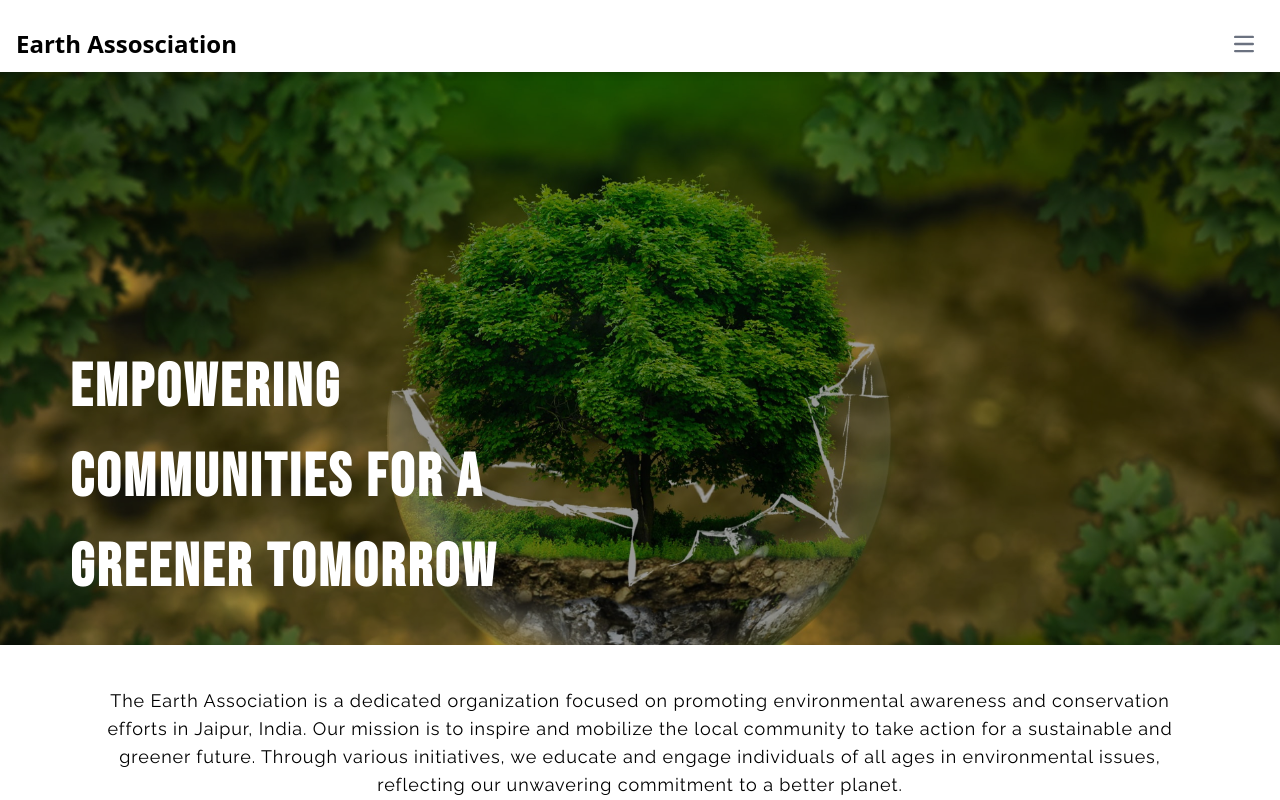
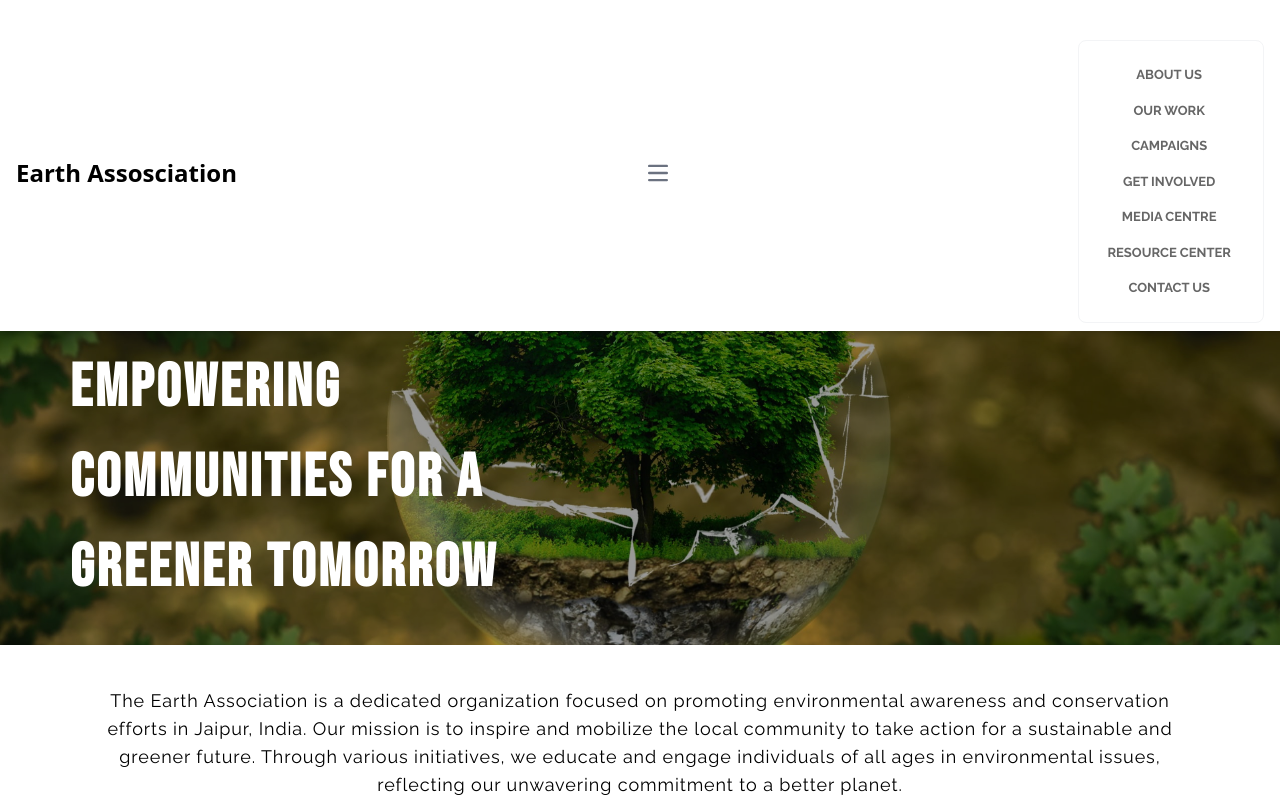
Before and after one commit to jigovind556/EarthAssociation, a React (Vite) app: page / in a window 1280 px wide. Shown: the top 800 px of the page. Built offline with nearby package versions, Linux system fonts and the light colour scheme.

Commit message:
update header size

```diff
--- a/src/pages/landing/Header.jsx
+++ b/src/pages/landing/Header.jsx
@@ -53,7 +53,7 @@ const Header = () => {
 					</svg>
 				</button>
 				<div
-					className="hidden w-full laptop:block laptop:w-auto"
+					className="hidden w-full lg:block lg:w-auto"
 					id="navbar-dropdown"
 				>
 					<ul className="flex flex-col items-center font-medium p-4 laptop:p-0 mt-4 border border-gray-100 rounded-lg laptop:flex-row laptop:space-x-8 laptop:mt-0 laptop:border-0 ">
```
